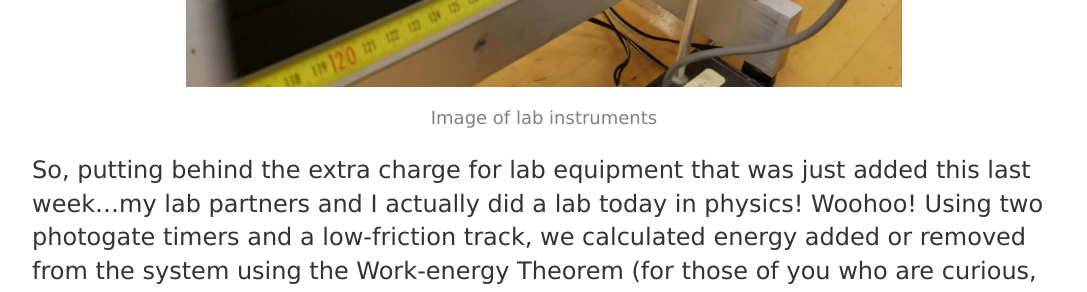
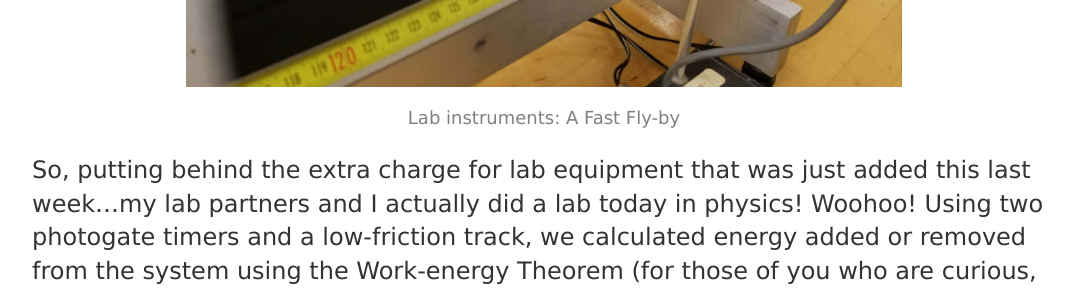
Before and after one commit to BTx123/BTx123.github.io, a Jekyll site: the page built from _posts/2016-10-18-an-actual-physics-lab.md, in a window 1280 px wide. Shown: the part 671-963 px from the top of the page, without its empty margins (96-1183 px from the left). Built offline with Jekyll 4.4.1, drawn with Linux system fonts in a browser that asks for light colours.

Commit message:
Update image

```diff
--- a/_posts/2016-10-18-an-actual-physics-lab.md
+++ b/_posts/2016-10-18-an-actual-physics-lab.md
@@ -6,8 +6,8 @@
 
 {% include image.html
     img="assets/2016-10-18-physics-lab.jpg"
-    title="Physics Lab"
-    caption="Image of lab instruments" %}
+    title="Physics Lab Image"
+    caption="Lab instruments: A Fast Fly-by" %}
 
 So, putting behind the extra charge for lab equipment that was just added this last week...my lab partners and I actually did a lab today in physics! Woohoo! Using two photogate timers and a low-friction track, we calculated energy added or removed from the system using the Work-energy Theorem (for those of you who are curious, [here is the Wikipedia page](https://en.wikipedia.org/wiki/Work_%28physics%29#Work.E2.80.93energy_principle)). The lab was actually pretty interesting, especially the near-frictionless surface of the air-blowing track.
 
```
